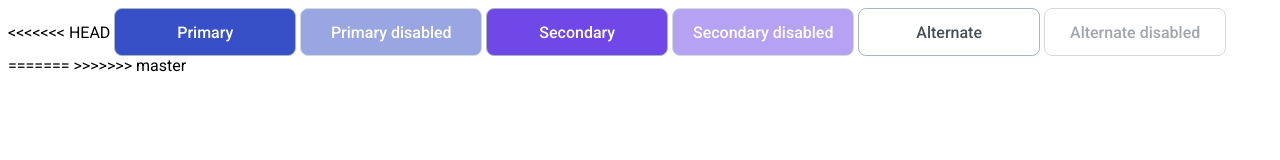
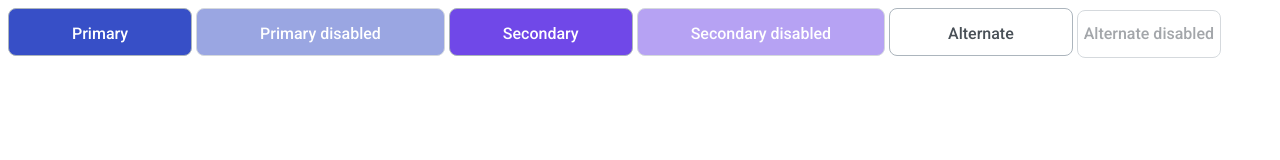
Before and after one commit to js-tasks-ru/htmlcss-20221107_k563ke70, a website: page 03-lection1/01-button/index.html in a window 1280 px wide. Drawn offline with Linux system fonts and the light colour scheme.

Commit message:
del width, added padding

```diff
--- a/03-lection1/01-button/button.css
+++ b/03-lection1/01-button/button.css
@@ -1,6 +1,6 @@
 /* Стилизация кнопки */
 .button {
-    width: 182px;
+
     height: 48px;
     font-style: normal;
     font-weight: 500;
@@ -24,6 +24,7 @@
 .button_primary {
     background: var(--blue);
     color: var(--white);
+    padding: 15px 63px;
 }
 
 .button_primary:hover {
@@ -33,12 +34,17 @@
 .button_secondary {
     background: var(--purple);
     color: var(--white);
+    padding: 15px 53px;
 }
 
 .button_secondary:hover {
     background: #5028C6;
 }
 
+.button_alternate {
+    padding: 15px 58px;
+}
+
 .button_alternate:hover {
     border: 1px solid var(--black);
 }
--- a/03-lection1/01-button/index.html
+++ b/03-lection1/01-button/index.html
@@ -1,20 +1,15 @@
 <!DOCTYPE html>
-<!-- Страница с кнопкой -->
 <html lang="ru">
     <head>
         <link rel="stylesheet" href="../../assets/css/main.css">
         <link rel="stylesheet" href="./button.css">
     </head>
     <body>
-<<<<<<< HEAD
         <button class="button button_primary" >Primary</button>
         <button class="button button_primary" disabled>Primary disabled</button>
         <button class="button button_secondary">Secondary</button>
         <button class="button button_secondary" disabled>Secondary disabled</button>
         <button class="button button_alternate">Alternate</button>
         <button class="button" disabled>Alternate disabled</button>
-=======
-
->>>>>>> master
     </body>
 </html>
```
